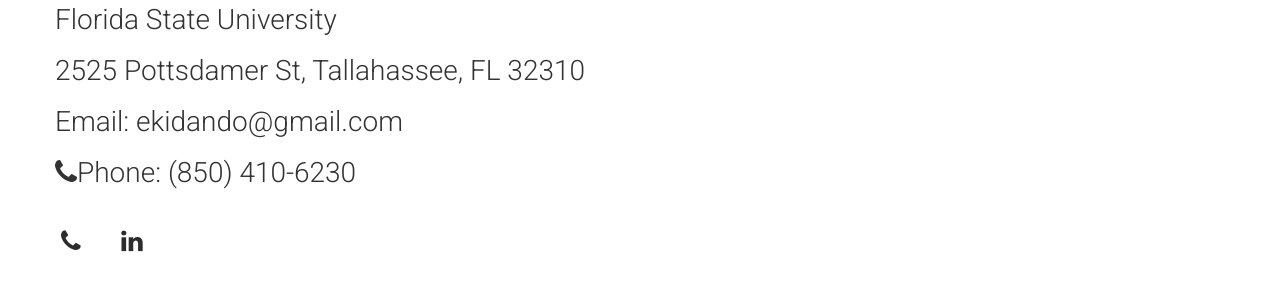
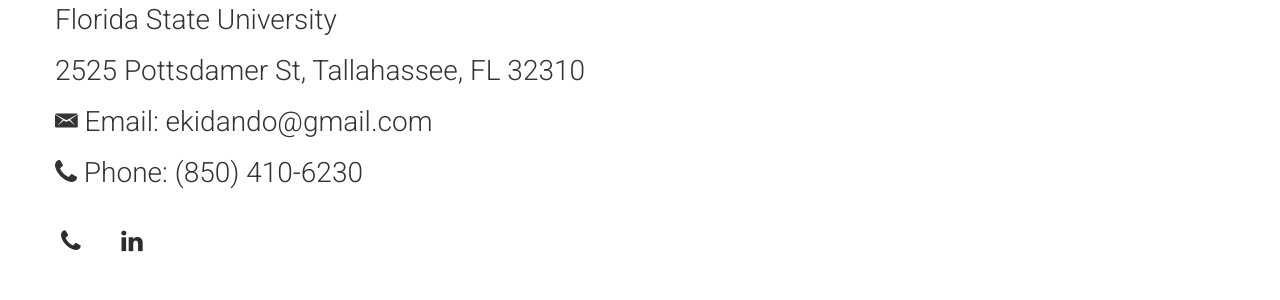
Before and after one commit to ekidando/Emma, a Jekyll site: the page built from contact.html, in a window 1280 px wide. Shown: the part 645-945 px from the top of the page. Built offline with Jekyll 4.4.1, drawn with Linux system fonts in a browser that asks for light colours; nearby versions of some CDN libraries; some web fonts are replaced.

Commit message:
Update contact.html

```diff
--- a/contact.html
+++ b/contact.html
@@ -31,8 +31,8 @@ published: true
           <h3 class="animated fadeInUp">Dept of Civil & Environmental Engineering</h3>
           <h3 class="animated fadeInUp">Florida State University</h3>
           <h3 class="animated fadeInUp">2525 Pottsdamer St, Tallahassee, FL 32310</h3>
-          <h3 class="animated fadeInUp">Email:  ekidando@gmail.com</h3>
-          <h3 class="animated fadeInUp"><i class="fa fa-phone"></i>Phone: (850) 410-6230</h3>
+          <h3 class="animated fadeInUp"><i class="fa ion-email"></i> Email: ekidando@gmail.com</h3>
+          <h3 class="animated fadeInUp"><i class="fa fa-phone"></i>  Phone: (850) 410-6230</h3>
 
 	 <ul class="social-icons">
             <li>
```
